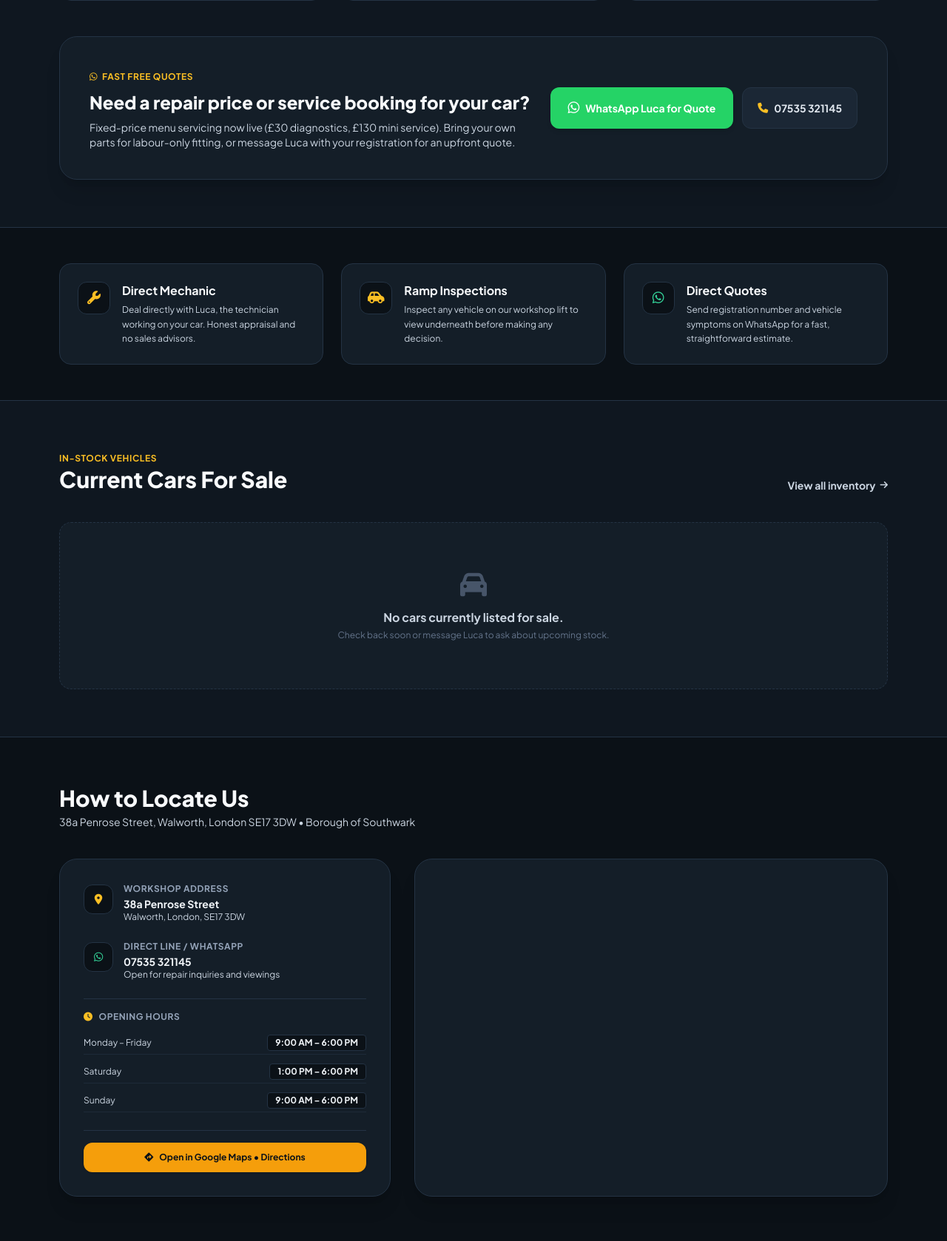
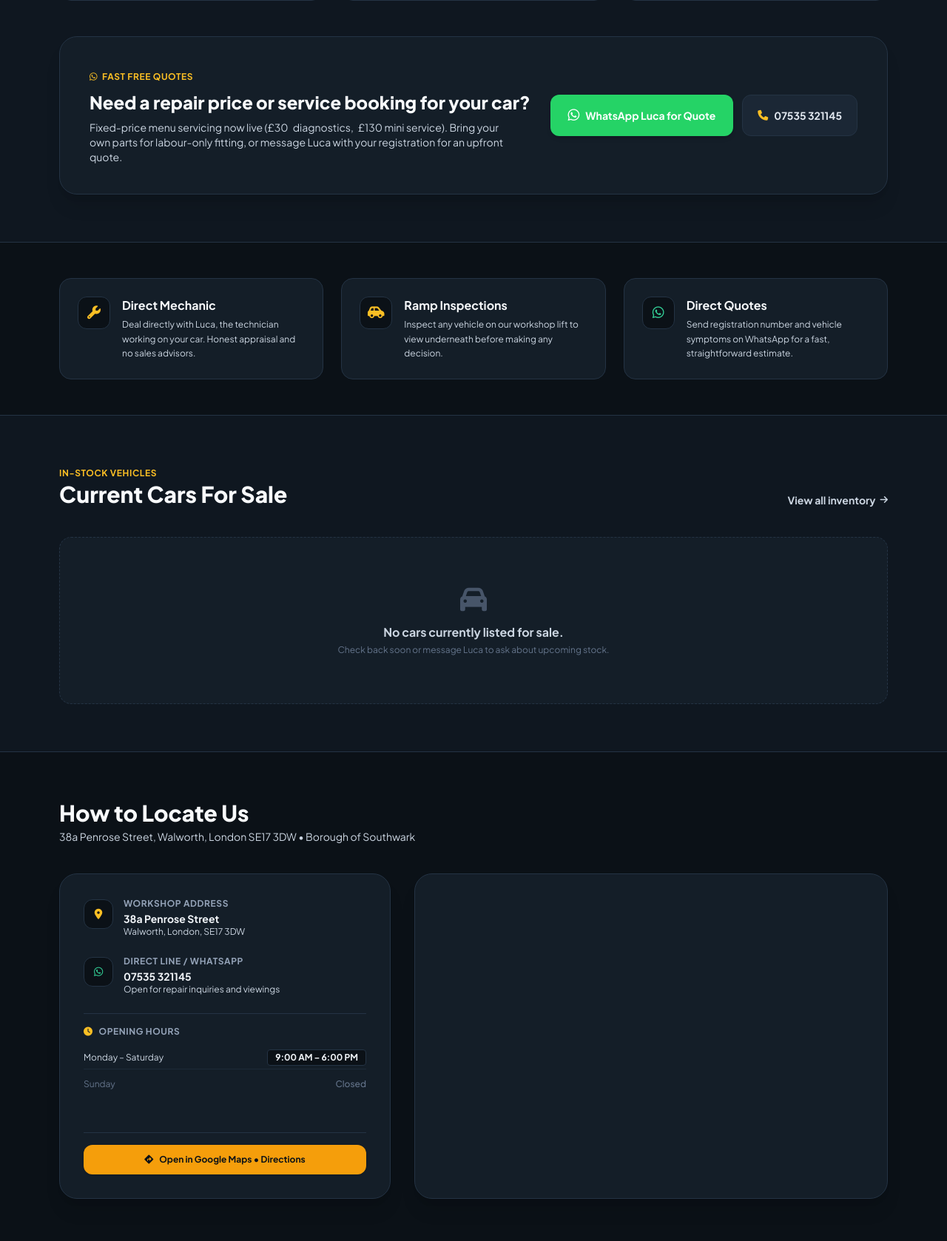
Before and after one commit to juuliettee/Lucas-garage-landingpage, a Flask app: page / in a window 1280 px wide. Shown: the part 1487-3165 px from the top of the page at 74% size. Run offline with Flask 3, Linux system fonts and the light colour scheme; data that the repository does not hold is empty; some libraries are stand-ins or nearby versions.

Commit message:
Eliminate Google Translate hover highlight & flickering, fix Spanish word spacing, and update hours to Mon-Sat 9am-6pm (Sunday closed)

```diff
--- a/app.py
+++ b/app.py
@@ -36,9 +36,8 @@ GARAGE_INFO = {
     "address": "38a Penrose Street, Walworth, London SE17 3DW",
     "phone": "07535 321145",
     "hours": {
-        "monday_to_friday": "9:00 AM – 6:00 PM",
-        "saturday": "1:00 PM – 6:00 PM",
-        "sunday": "9:00 AM – 6:00 PM"
+        "monday_to_saturday": "9:00 AM – 6:00 PM",
+        "sunday": "Closed"
     },
     "services": "Mechanical repairs, servicing, diagnostics, MOT prep, and quality used car sales."
 }
@@ -202,12 +201,10 @@ def book_viewing_api():
         minute = int(booking_time.split(":")[1])
         time_decimal = hour + (minute / 60.0)
 
-        if weekday == 6 and (time_decimal < 9.0 or time_decimal > 17.5):
-            return jsonify({"success": False, "message": "Sunday opening hours are 9:00 AM – 6:00 PM. Please choose a slot between 09:00 and 17:30."}), 400
-        elif weekday == 5 and (time_decimal < 13.0 or time_decimal > 17.5):
-            return jsonify({"success": False, "message": "Saturday opening hours are 1:00 PM – 6:00 PM. Please choose a slot between 13:00 and 17:30."}), 400
-        elif weekday < 5 and (time_decimal < 9.0 or time_decimal > 17.5):
-            return jsonify({"success": False, "message": "Weekday opening hours are 9:00 AM – 6:00 PM. Please choose a slot between 09:00 and 17:30."}), 400
+        if weekday == 6:
+            return jsonify({"success": False, "message": "The garage is closed on Sundays. Please choose Monday through Saturday between 9:00 AM and 6:00 PM."}), 400
+        elif time_decimal < 9.0 or time_decimal > 17.5:
+            return jsonify({"success": False, "message": "Opening hours are Monday to Saturday 9:00 AM – 6:00 PM. Please choose a slot between 09:00 and 17:30."}), 400
     except Exception as e:
         return jsonify({"success": False, "message": f"Invalid date or time format: {e}"}), 400
 
--- a/templates/about.html
+++ b/templates/about.html
@@ -85,7 +85,7 @@
         <div class="max-w-4xl mx-auto bg-[#141E28] p-8 sm:p-10 rounded-3xl border border-[#243344] text-center space-y-4">
             <h3 class="text-2xl font-black text-slate-50">Visit <span class="notranslate" translate="no">Lucas Garage</span></h3>
             <p class="text-slate-300 text-xs sm:text-sm max-w-lg mx-auto">
-                Located at 38a Penrose Street, Walworth, London SE17 3DW. Open Monday to Friday 9:00 AM to 6:00 PM, Saturday 1:00 PM to 6:00 PM, Sunday 9:00 AM to 6:00 PM.
+                Located at 38a Penrose Street, Walworth, London SE17 3DW. Open Monday to Saturday 9:00 AM to 6:00 PM (Closed Sunday).
             </p>
             <div class="flex flex-wrap justify-center gap-3 pt-2">
                 <a href="https://maps.google.com/?q=40+Penrose+Street+London+SE17+3DW" target="_blank"
--- a/templates/base.html
+++ b/templates/base.html
@@ -39,12 +39,13 @@
     <link rel="stylesheet" href="https://cdnjs.cloudflare.com/ajax/libs/font-awesome/6.5.1/css/all.min.css">
     <link rel="icon" type="image/png" href="{{ url_for('static', filename='img/logo.png') }}">
     <style>
-        /* Clean Google Translate UI - hide unwanted banners, popups and toolbars */
+        /* Clean Google Translate UI - hide unwanted banners, popups, toolbars and tooltips */
         .goog-te-banner-frame.skiptranslate,
         .goog-te-banner-frame,
         .goog-te-gadget-icon,
         iframe.skiptranslate,
         .VIpgJd-ZVi9od-ORHb-OEVmcd,
+        .VIpgJd-ZVi9od-ORHb-OEVmcd *,
         #goog-gt-tt,
         #goog-gt-tt *,
         .goog-te-balloon-frame,
@@ -52,19 +53,33 @@
         .goog-tooltip,
         .goog-tooltip *,
         .goog-tooltip:hover,
-        .goog-te-ft {
+        .goog-te-ft,
+        .VIpgJd-yAWneB-L7lbkb,
+        .VIpgJd-yAWneB-L7lbkb * {
             display: none !important;
             visibility: hidden !important;
             opacity: 0 !important;
             pointer-events: none !important;
             width: 0 !important;
             height: 0 !important;
+            position: absolute !important;
+            top: -9999px !important;
+            left: -9999px !important;
+            margin: 0 !important;
+            padding: 0 !important;
+            border: none !important;
         }
         body {
             top: 0px !important;
             position: static !important;
         }
-        /* Completely eliminate Google Translate hover highlight & blue flickering */
+        /* Completely eliminate Google Translate hover highlight, blue background & text flickering */
+        font,
+        font:hover,
+        font:focus,
+        font:active,
+        font *,
+        font *:hover,
         html body .goog-text-highlight,
         html body font.goog-text-highlight,
         html body span.goog-text-highlight,
@@ -72,7 +87,9 @@
         .goog-text-highlight,
         .goog-text-highlight:hover,
         .goog-text-highlight:focus,
-        .goog-text-highlight:active {
+        .goog-text-highlight:active,
+        [class*="goog-text-highlight"],
+        [class*="goog-text-highlight"]:hover {
             background: transparent !important;
             background-color: transparent !important;
             box-shadow: none !important;
@@ -80,6 +97,12 @@
             text-shadow: none !important;
             color: inherit !important;
             border: none !important;
+        }
+        /* Prevent browser scroll-to-text-fragment highlight */
+        ::target-text {
+            background: transparent !important;
+            background-color: transparent !important;
+            color: inherit !important;
         }
         #google_translate_element {
             position: absolute !important;
@@ -94,6 +117,16 @@
         .notranslate {
             translate: no !important;
         }
+        span.notranslate {
+            display: inline !important;
+        }
+        /* Guarantee proper spacing around notranslate spans so adjacent translated words never collide */
+        span.notranslate:not(:first-child) {
+            margin-left: 0.28em !important;
+        }
+        span.notranslate:not(:last-child) {
+            margin-right: 0.28em !important;
+        }
     </style>
 </head>
 
@@ -105,7 +138,7 @@
             <div class="flex items-center space-x-2 sm:space-x-4 min-w-0">
                 <span class="truncate"><i class="fa-solid fa-location-dot text-amber-400 mr-1.5 flex-shrink-0"></i><span class="hidden sm:inline">38a Penrose Street, Walworth, London SE17 3DW</span><span class="sm:hidden">38a Penrose St, SE17 3DW</span></span>
                 <span class="hidden md:inline text-slate-700">|</span>
-                <span class="hidden md:inline"><i class="fa-solid fa-clock text-amber-400 mr-1.5"></i> Mon–Fri 9am–6pm &bull; Sat 1pm–6pm &bull; Sun 9am–6pm</span>
+                <span class="hidden md:inline"><i class="fa-solid fa-clock text-amber-400 mr-1.5"></i> Mon–Sat 9am–6pm &bull; Sun Closed</span>
             </div>
             <div class="flex items-center space-x-2 sm:space-x-3 flex-shrink-0">
                 <a href="{{ default_whatsapp_url }}" target="_blank" class="text-emerald-400 hover:text-emerald-300 font-medium flex items-center transition text-[11px] sm:text-xs">
@@ -277,9 +310,8 @@
             <div>
                 <h4 class="text-slate-100 font-bold text-xs uppercase tracking-wider mb-3">Opening Hours</h4>
                 <ul class="text-xs space-y-1.5 text-slate-300">
-                    <li class="flex justify-between"><span>Monday – Friday:</span> <span class="font-semibold text-slate-100">9:00 AM – 6:00 PM</span></li>
-                    <li class="flex justify-between"><span>Saturday:</span> <span class="font-semibold text-slate-100">1:00 PM – 6:00 PM</span></li>
-                    <li class="flex justify-between"><span>Sunday:</span> <span class="font-semibold text-slate-100">9:00 AM – 6:00 PM</span></li>
+                    <li class="flex justify-between"><span>Monday – Saturday:</span> <span class="font-semibold text-slate-100">9:00 AM – 6:00 PM</span></li>
+                    <li class="flex justify-between text-slate-500"><span>Sunday:</span> <span>Closed</span></li>
                 </ul>
             </div>
 
@@ -500,14 +532,33 @@
                 { pattern: /\baLucas\s+GarageLo\s+elevaremos\b/gi, replacement: 'a Lucas Garage. Lo subiremos' },
                 { pattern: /\bLo\s+elevaremos\s+en\s+nuestro\s+elevador\b/gi, replacement: 'Lo subiremos en nuestro elevador' },
                 { pattern: /\bVeredicto\s+del\s+mec[aá]nico\s+objetivo\b/gi, replacement: 'Veredicto objetivo del mecánico antes de comprar' },
-                { pattern: /\brevisi[oó]n\s+general\s+del\s+caro\s+antes\s+de\s+compre\s+el\s+cliente\b/gi, replacement: 'Revisión general del carro antes de que compre el cliente' }
+                // Smashed word spacing fixes in Spanish
+                { pattern: /\bdeLucas\b/gi, replacement: 'de Lucas' },
+                { pattern: /\baLucas\b/gi, replacement: 'a Lucas' },
+                { pattern: /\benLucas\b/gi, replacement: 'en Lucas' },
+                { pattern: /\bconLucas\b/gi, replacement: 'con Lucas' },
+                { pattern: /\bparaLucas\b/gi, replacement: 'para Lucas' },
+                { pattern: /\bsobreLucas\b/gi, replacement: 'sobre Lucas' },
+                { pattern: /\b([a-záéíóúñ])Lucas\b/gi, replacement: '$1 Lucas' },
+                { pattern: /\bGarage([a-záéíóúñ])/gi, replacement: 'Garage $1' },
+                { pattern: /\bDe£/gi, replacement: 'Desde £' },
+                { pattern: /\bDesde£/gi, replacement: 'Desde £' },
+                { pattern: /\bFijado£/gi, replacement: 'Tarifa fija: £' },
+                { pattern: /\b£\s*(\d+)([a-zA-Záéíóúñ])/gi, replacement: '£$1 $2' },
+                { pattern: /\b([a-zA-Záéíóúñ])£(\d+)/gi, replacement: '$1 £$2' },
+                { pattern: /:\s*£/g, replacement: ': £' }
             ];
 
             let checkTimeout = null;
             const fixElements = () => {
-                document.querySelectorAll('span:not(.notranslate), p, h1, h2, h3, h4, li, a, font, div, button, label, option, strong, b, em, td, th').forEach(el => {
-                    if (el.children.length === 0 && el.textContent) {
-                        let text = el.textContent;
+                const walker = document.createTreeWalker(document.body, NodeFilter.SHOW_TEXT, null, false);
+                let textNode;
+                while ((textNode = walker.nextNode())) {
+                    const parent = textNode.parentElement;
+                    if (!parent) continue;
+                    if (['SCRIPT', 'STYLE', 'INPUT', 'TEXTAREA'].includes(parent.tagName)) continue;
+                    let text = textNode.nodeValue;
+                    if (!text || !text.trim()) continue;
                     let changed = false;
                     for (let item of automotiveReplacements) {
                         if (item.pattern.test(text)) {
@@ -516,10 +567,9 @@
                         }
                     }
                     if (changed) {
-                            el.textContent = text;
+                        textNode.nodeValue = text;
                     }
                 }
-                });
             };
 
             const observer = new MutationObserver(() => {
@@ -631,14 +681,36 @@
             }
         });
 
-        // Suppress Google Translate hover highlight & flickering dynamically
-        document.addEventListener('mouseover', function (e) {
-            if (e.target && e.target.classList && e.target.classList.contains('goog-text-highlight')) {
-                e.target.classList.remove('goog-text-highlight');
+        // Completely kill Google Translate hover highlight, blue background & mouse flickering dynamically
+        function neutralizeGoogleHighlight(target) {
+            if (!target) return;
+            if (target.classList && target.classList.contains('goog-text-highlight')) {
+                target.classList.remove('goog-text-highlight');
+            }
+            const parentHighlight = target.closest && target.closest('.goog-text-highlight');
+            if (parentHighlight) {
+                parentHighlight.classList.remove('goog-text-highlight');
+            }
+            if (target.tagName === 'FONT') {
+                target.style.removeProperty('background');
+                target.style.removeProperty('background-color');
+                target.style.removeProperty('box-shadow');
             }
             const el = document.getElementById('goog-gt-tt');
             if (el) {
-                el.style.display = 'none';
+                el.style.setProperty('display', 'none', 'important');
+                el.style.setProperty('visibility', 'hidden', 'important');
+                el.style.setProperty('opacity', '0', 'important');
+                el.style.setProperty('pointer-events', 'none', 'important');
+            }
+        }
+
+        document.addEventListener('mouseover', function (e) {
+            neutralizeGoogleHighlight(e.target);
+        }, true);
+        document.addEventListener('mousemove', function (e) {
+            if (e.target && (e.target.tagName === 'FONT' || (e.target.classList && e.target.classList.contains('goog-text-highlight')))) {
+                neutralizeGoogleHighlight(e.target);
             }
         }, true);
     </script>
--- a/templates/car_detail.html
+++ b/templates/car_detail.html
@@ -183,7 +183,7 @@
                     <div class="flex items-start space-x-2 pt-1.5 border-t border-[#243344]/60">
                         <i class="fa-solid fa-clock text-amber-400 text-xs mt-0.5"></i>
                         <div>
-                            <strong class="text-slate-100">Viewing Hours:</strong> Mon–Fri 9am–6pm &bull; Sat 1pm–6pm &bull; Sun 9am–6pm. Luca will personally walk you through the vehicle.
+                            <strong class="text-slate-100">Viewing Hours:</strong> Mon–Sat 9am–6pm (Closed Sun). Luca will personally walk you through the vehicle.
                         </div>
                     </div>
                 </div>
--- a/templates/index.html
+++ b/templates/index.html
@@ -360,16 +360,12 @@
                         </span>
                         <div class="space-y-2 text-xs">
                             <div class="flex justify-between items-center py-1 border-b border-[#243344]/60">
-                                <span class="text-slate-300">Monday – Friday</span>
+                                <span class="text-slate-300">Monday – Saturday</span>
                                 <span class="font-bold text-slate-100 bg-[#0B1117] px-2.5 py-0.5 rounded border border-[#243344]">9:00 AM – 6:00 PM</span>
                             </div>
-                            <div class="flex justify-between items-center py-1 border-b border-[#243344]/60">
-                                <span class="text-slate-300">Saturday</span>
-                                <span class="font-bold text-slate-100 bg-[#0B1117] px-2.5 py-0.5 rounded border border-[#243344]">1:00 PM – 6:00 PM</span>
-                            </div>
-                            <div class="flex justify-between items-center py-1 border-b border-[#243344]/60">
-                                <span class="text-slate-300">Sunday</span>
-                                <span class="font-bold text-slate-100 bg-[#0B1117] px-2.5 py-0.5 rounded border border-[#243344]">9:00 AM – 6:00 PM</span>
+                            <div class="flex justify-between items-center py-1 text-slate-500">
+                                <span>Sunday</span>
+                                <span class="font-medium">Closed</span>
                             </div>
                         </div>
                     </div>
```
Also changed, not shown: test_app.py (+15 -15 lines). Lines whose indentation alone changed are shown as unchanged.
